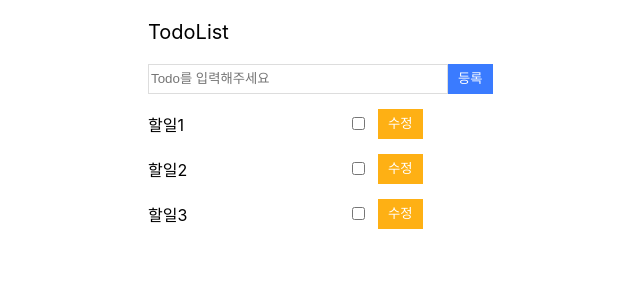
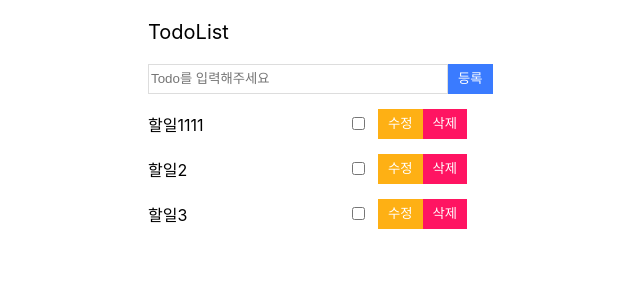
Before and after one commit to elisabethyoon/React-TodoList, a React (Create React App) app: page / in a window 1280 px wide. Shown: the top 300 px of the page, without its empty margins (192-832 px from the left). Built offline with nearby package versions, Linux system fonts and the light colour scheme.

Commit message:
mobx 셋팅 전 마크업만

```diff
--- a/package.json
+++ b/package.json
@@ -6,6 +6,8 @@
     "@testing-library/jest-dom": "^5.11.4",
     "@testing-library/react": "^11.1.0",
     "@testing-library/user-event": "^12.1.10",
+    "mobx": "^6.0.4",
+    "mobx-react": "^7.0.5",
     "react": "^17.0.1",
     "react-dom": "^17.0.1",
     "react-scripts": "4.0.1",
--- a/src/App.js
+++ b/src/App.js
@@ -1,137 +1,43 @@
 import React, { Component } from "react";
 import InsertForm from "./components/InsertForm";
 import TodoList from "./components/TodoList";
-import { tsObjectKeyword } from "@babel/types";
-
 
 class App extends Component {
   constructor(props) {
     super(props);
     this.state = {
-			inputValue: '',
       todoLists: [
         {
           id: 1,
-					text: '할일1',
+          title: "할일1111",
           isComplete: false,
-					isUpdate: false,
+          isUpdate: false
         },
         {
           id: 2,
-					text: '할일2',
+          title: "할일2",
           isComplete: false,
-					isUpdate: false,
+          isUpdate: false
         },
         {
           id: 3,
-					text: '할일3',
+          title: "할일3",
           isComplete: false,
-					isUpdate: false,
-				},
-			],
-			nexdId: 4,
+          isUpdate: false
+        }
+      ]
     };
   }
-	onChangeValue = (e) => {
-		const value = e.target.value;
-		this.setState({
-			inputValue: value
-		})
-	}
-	onChangeComplete = (id) => {
-		// 수정은 map함수
-		// 등록 or 추가 concat함수
-		// 삭제 filter함수
-		const newItems = this.state.todoLists.map((item) => {
-			return id === item.id ? { ...item, isComplete: !item.isComplete } : item
 
-		})
-		console.log(newItems);
-
-		this.setState({
-			todoLists: newItems
-		})
-	}
-
-	deleteItem = (selectedId) => {
-		const newDeleteItem = this.state.todoLists.filter((list) => {
-			return list.id !== selectedId ? list : null
-			// if (list.id !== selectedId) {
-			// 	return list
-			// }
-		});
-		this.setState({
-			todoLists: newDeleteItem
-		})
-	}
-
-	// 등록하기
-	onSubmitItem = () => {
-		console.log('등록');
-		console.log(this.state.inputValue);
-		const newItem = {
-			id: this.state.nexdId,
-			text: this.state.inputValue,
-			isComplete: false,
-			isUpdate: false,
-		}
-		const newLists = [
-			...this.state.todoLists, newItem
-		];
-
-		this.setState({
-			todoLists: newLists,
-			nexdId: this.state.nexdId + 1,
-			inputValue: '',
-		})
-	}
-
-	// 수정폼 변경
-	itemUpdate = (selectedId) => {
-		console.log(selectedId);
-		const newTodoLists = this.state.todoLists.map((list) => {
-			if (list.id === selectedId) {
-				return { ...list, isUpdate: !list.isUpdate }
-			} else {
-				return list
-			}
-		})
-		this.setState({
-			todoLists: newTodoLists
-		})
-	}
-
-	// 업데이트 수정완료 버튼
-	updateSubmitForm = (id, updateValue) => {
-		const newlists = this.state.todoLists.map((list) => {
-			if (list.id === id) {
-				return { ...list, text: updateValue, isUpdate: false }
-			} else {
-				return list
-			}
-		})
-		this.setState({
-			todoLists: newlists,
-		})
-	}
   render() {
+    const { todoLists } = this.state;
     return (
       <div className="container">
         <div className="wrapper">
           <header>TodoList</header>
           <div className="content">
-						<InsertForm
-							inputValue={this.state.inputValue}
-							onChangeValue={this.onChangeValue}
-							onSubmitItem={this.onSubmitItem}
-						/>
-						<TodoList
-							todoLists={this.state.todoLists}
-							onChangeComplete={this.onChangeComplete}
-							deleteItem={this.deleteItem}
-							itemUpdate={this.itemUpdate}
-							updateSubmitForm={this.updateSubmitForm}
-						></TodoList>
+            <InsertForm />
+            <TodoList lists={todoLists} />
           </div>
         </div>
       </div>
--- a/src/components/InsertForm.js
+++ b/src/components/InsertForm.js
@@ -1,27 +1,14 @@
-import React, { Component } from 'react'
+import React, { Component } from "react";
 
 class InsertForm extends Component {
-	constructor(props) {
-		super(props);
-
-	}
-
-	render() {
-		return (
-			<div className="insert">
-				<input
-					type="text"
-					placeholder="Todo를 입력해주세요"
-					value={this.props.inputValue}
-					onChange={this.props.onChangeValue}
-				/>
-				<button
-					className="btn btn-add"
-					onClick={this.props.onSubmitItem}
-				>등록</button>
-			</div>
-		)
-	}
+  render() {
+    return (
+      <div className="insert">
+        <input type="text" placeholder="Todo를 입력해주세요" />
+        <button className="btn btn-add">등록</button>
+      </div>
+    );
+  }
 }
 
-export default InsertForm
+export default InsertForm;
--- a/src/components/TodoItem.js
+++ b/src/components/TodoItem.js
@@ -1,61 +1,55 @@
-import React, { Component } from 'react'
+import React, { Component } from "react";
 
 class TodoItem extends Component {
-	constructor(props) {
-		super(props);
-		this.state = {
-			updateValue: ''
-		}
+  // constructor(props){
+  //   super(props);
+  //   this.state = {
 
-	}
-	updateToggle = (id, text) => {
-		this.props.itemUpdate(id);
-		console.log(text);
-		this.setState({
-			updateValue: text
-		})
-	}
-	onChangeUpdateValue = (e) => {
-		this.setState({
-			updateValue: e.target.value
-		})
-	}
-	render() {
-		const { list, onChangeComplete, deleteItem, itemUpdate, updateSubmitForm } = this.props;
-		const { updateValue } = this.state;
-		const { id, text, isComplete, isUpdate } = list;
-		return (
-			<li className={isComplete ? 'list-item active' : 'list-item'}>
-				{isUpdate ? (
-					<div>
-						<input
-							type="text"
-							placeholder="todo를 적어주세요"
-							value={updateValue}
-							onChange={this.onChangeUpdateValue}
-						/>
-					</div>
-				) : (
-						<div className="text">{text}</div>
-					)}
-				<div className="checked">
-					<input type="checkbox" id="chk1" value={isComplete} onChange={() => onChangeComplete(id)} />
-				</div>
-				{isUpdate ? (
-					<div className="button">
-						<button type="button" className="btn btn-ok" onClick={() => updateSubmitForm(id, updateValue)}>수정완료</button>
-						<button type="button" className="btn btn-cancel" onClick={() => itemUpdate(id)}>취소</button>
-					</div>
-				) : (
-						<div className="button">
-							<button type="button" className="btn btn-modify" onClick={() => this.updateToggle(id, text)}>수정</button>
-							{isComplete ? <button type="button" className="btn btn-delete" onClick={() => deleteItem(id)} >삭제</button> : null}
-						</div>
-					)}
-			</li>
+  //   }
+  // }
+  onChangeValue = () => {
+    console.log("check");
+  };
+  render() {
+    console.log(this.props, "item");
+    return (
+      <li className="list-item">
+        {/* 수정 input폼  <div>
+          <input type="text" placeholder="todo를 적어주세요" />
+        </div> */}
 
-		)
-	}
+        <div className="text">{this.props.title}</div>
+        <div className="checked">
+          <input type="checkbox" id="chk1" onClick={this.onChangeValue} />
+        </div>
+
+        <div className="button">
+          <button type="button" className="btn btn-modify">
+            수정
+          </button>
+          <button type="button" className="btn btn-delete">
+            삭제
+          </button>
+        </div>
+        {/* 수정눌렀을경우 */}
+        {/* <div className="button">
+                  <button
+                    type="button"
+                    className="btn btn-ok"
+                  >
+                    확인
+                    </button>
+                  <button
+                    type="button"
+                    className="btn btn-cancel"
+                  >
+                    취소
+                    </button>
+                </div> */}
+        {/* 수정눌렀을경우 */}
+      </li>
+    );
+  }
 }
 
-export default TodoItem
+export default TodoItem;
--- a/src/components/TodoList.js
+++ b/src/components/TodoList.js
@@ -1,25 +1,19 @@
-import React, { Component } from 'react'
-import TodoItem from './TodoItem'
+import React, { Component } from "react";
+import TodoItem from "./TodoItem";
 
 class TodoList extends Component {
-	render() {
-		const { todoLists, onChangeComplete, deleteItem, itemUpdate, updateSubmitForm } = this.props;
-		return (
-			<ul className="todo-list">
-				{todoLists.map((list) => (
-					<TodoItem
-						key={list.id}
-						list={list}
-						onChangeComplete={onChangeComplete}
-						deleteItem={deleteItem}
-						itemUpdate={itemUpdate}
-						updateSubmitForm={updateSubmitForm}
-					/>
-				))}
-
-			</ul>
-		)
-	}
+  render() {
+    console.log(this.props, "list");
+    const { lists } = this.props;
+    return (
+      <ul className="todo-list">
+        {lists.map((list) => {
+          const { id, title, isComplete } = list;
+          return <TodoItem key={id} title={title} isComplete={isComplete} />;
+        })}
+      </ul>
+    );
+  }
 }
 
-export default TodoList
+export default TodoList;
```
Also changed, not shown: 2 other files (tests, documents, lock files or other folders). Lines whose indentation alone changed are shown as unchanged.
